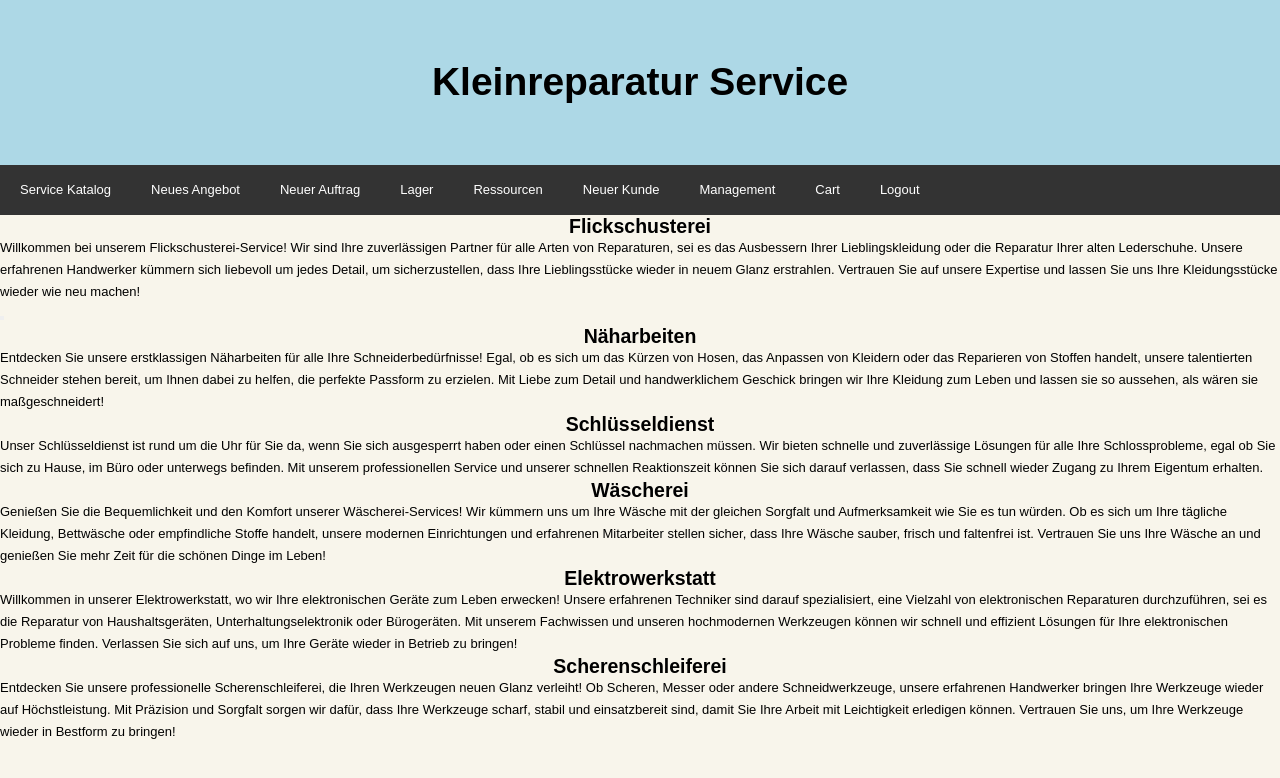
After one commit to thedobariya/SP2024-G5-Kleinreparaturen_2, a Spring app: template src/main/resources/templates/servicecatalog.html in a window 1280 px wide. The commit adds this page. Shown: the top 778 px of the page. Run offline with Thymeleaf, Linux system fonts and the light colour scheme; the template is opened without the code that fills it, so the values that code supplies are empty; the project's own start-up code is not run, and a stand-in starts its controllers and pages.

Commit message:
Added Service Classes and ServiceCatalog

```diff
--- a/src/main/java/kickstart/managment/ManagmentController.java
+++ b/src/main/java/kickstart/managment/ManagmentController.java
@@ -6,10 +6,10 @@ import org.springframework.web.bind.annotation.GetMapping;
 @Controller
 public class ManagmentController {
 
-	@GetMapping("managment.html")
+	@GetMapping("management.html")
 	public String managment() { return "managment"; }
 
-	@GetMapping("ressources.html")
+	@GetMapping("resources.html")
 	public String ressources() { return "ressources"; }
 
 	@GetMapping("finance.html")
--- /dev/null
+++ b/src/main/java/servicecatalog/SerivceController.java
@@ -0,0 +1,4 @@
+package servicecatalog;
+
+public class SerivceController {
+}
--- /dev/null
+++ b/src/main/java/servicecatalog/ServiceRepository.java
@@ -0,0 +1,4 @@
+package servicecatalog;
+
+public interface ServiceRepository {
+}
--- a/src/main/resources/templates/cart.html
+++ b/src/main/resources/templates/cart.html
@@ -21,9 +21,9 @@
     <a href="#">New Offers</a>
     <a href="#">New Orders</a>
     <a href="depot.html">Depot</a>
-    <a href="ressources.html">Ressources</a>
+    <a href="resources.html">Ressources</a>
     <a href="#">New Customer</a>
-    <a href="managment.html">Managment</a>
+    <a href="management.html">Managment</a>
     <a href="cart.html">Cart</a>
     <a href="#">Logout</a>
 </div>
--- a/src/main/resources/templates/depot.html
+++ b/src/main/resources/templates/depot.html
@@ -16,9 +16,9 @@
     <a href="#">New Offers</a>
     <a href="#">New Orders</a>
     <a href="depot.html">Depot</a>
-    <a href="ressources.html">Resources</a>
+    <a href="resources.html">Resources</a>
     <a href="#">New Customer</a>
-    <a href="managment.html">Management</a>
+    <a href="management.html">Management</a>
     <a href="cart.html">Cart</a>
     <a href="#">Logout</a>
 </div>
--- a/src/main/resources/templates/finance.html
+++ b/src/main/resources/templates/finance.html
@@ -18,7 +18,7 @@
         <a href="depot.html">Depot</a>
         <a href="#">Ressources</a>
         <a href="#">New Customer</a>
-        <a href="managment.html">Managment</a>
+        <a href="management.html">Managment</a>
         <a href="cart.html">Cart</a>
         <a href="#">Logout</a>
     </div>
--- a/src/main/resources/templates/managment.html
+++ b/src/main/resources/templates/management.html
@@ -17,9 +17,9 @@
     <a href="#">New Offers</a>
     <a href="#">New Orders</a>
     <a href="depot.html">Depot</a>
-    <a href="ressources.html">Ressources</a>
+    <a href="resources.html">Ressources</a>
     <a href="#">New Customer</a>
-    <a href="managment.html">Managment</a>
+    <a href="management.html">Managment</a>
     <a href="cart.html">Cart</a>
     <a href="#">Logout</a>
 </div>
--- a/src/main/resources/templates/ressources.html
+++ b/src/main/resources/templates/resources.html
@@ -16,9 +16,9 @@
         <a href="#">New Offers</a>
         <a href="#">New Orders</a>
         <a href="depot.html">Depot</a>
-        <a href="ressources.html">Ressources</a>
+        <a href="resources.html">Ressources</a>
         <a href="#">New Customer</a>
-        <a href="managment.html">Managment</a>
+        <a href="management.html">Managment</a>
         <a href="cart.html">Cart</a>
         <a href="#">Logout</a>
     </div>
--- /dev/null
+++ b/src/main/resources/templates/servicecatalog.html
@@ -0,0 +1,84 @@
+<!DOCTYPE html SYSTEM "http://www.thymeleaf.org/dtd/xhtml1-strict-thymeleaf-spring4-4.dtd">
+<html xmlns="http://www.w3.org/1999/xhtml" xmlns:th="http://www.thymeleaf.org" lang ="en">
+
+<head>
+    <meta charset="UTF-8">
+    <meta name="viewport" content="width=device-width, initial-scale=1.0">
+    <title>Cart</title>
+    <link th:href ="@{resources/css/style.css}" rel="stylesheet" />
+    <style>
+
+    </style>
+</head>
+
+<body>
+
+<div id="banner">
+    <h1>Kleinreparatur Service</h1>
+</div>
+
+<div id="navbar">
+    <a href="servicecatalog.html">Service Katalog</a>
+    <a href="#">Neues Angebot</a>
+    <a href="#">Neuer Auftrag</a>
+    <a href="depot.html">Lager</a>
+    <a href="resources.html">Ressourcen</a>
+    <a href="#">Neuer Kunde</a>
+    <a href="management.html">Management</a>
+    <a href="cart.html">Cart</a>
+    <a href="#">Logout</a>
+</div>
+
+<div id="servicecatalog">
+    <div class="service">
+        <h2 class="service">Flickschusterei</h2>
+        <p>Willkommen bei unserem Flickschusterei-Service!
+            Wir sind Ihre zuverlässigen Partner für alle Arten von Reparaturen, sei es das Ausbessern Ihrer Lieblingskleidung oder die Reparatur Ihrer alten Lederschuhe.
+            Unsere erfahrenen Handwerker kümmern sich liebevoll um jedes Detail, um sicherzustellen, dass Ihre Lieblingsstücke wieder in neuem Glanz erstrahlen.
+            Vertrauen Sie auf unsere Expertise und lassen Sie uns Ihre Kleidungsstücke wieder wie neu machen!</p>
+        <button></button>
+    </div>
+
+    <div class="service">
+        <h2 class="service">Näharbeiten</h2>
+        <p>Entdecken Sie unsere erstklassigen Näharbeiten für alle Ihre Schneiderbedürfnisse!
+            Egal, ob es sich um das Kürzen von Hosen, das Anpassen von Kleidern oder das Reparieren von Stoffen handelt, unsere talentierten Schneider stehen bereit, um Ihnen dabei zu helfen, die perfekte Passform zu erzielen.
+            Mit Liebe zum Detail und handwerklichem Geschick bringen wir Ihre Kleidung zum Leben und lassen sie so aussehen, als wären sie maßgeschneidert!</p>
+    </div>
+
+    <div class="service">
+        <h2 class="service">Schlüsseldienst</h2>
+        <p>Unser Schlüsseldienst ist rund um die Uhr für Sie da, wenn Sie sich ausgesperrt haben oder einen Schlüssel nachmachen müssen.
+            Wir bieten schnelle und zuverlässige Lösungen für alle Ihre Schlossprobleme, egal ob Sie sich zu Hause, im Büro oder unterwegs befinden.
+            Mit unserem professionellen Service und unserer schnellen Reaktionszeit können Sie sich darauf verlassen, dass Sie schnell wieder Zugang zu Ihrem Eigentum erhalten.</p>
+    </div>
+
+    <div class="service">
+        <h2 class="service">Wäscherei</h2>
+        <p>Genießen Sie die Bequemlichkeit und den Komfort unserer Wäscherei-Services!
+            Wir kümmern uns um Ihre Wäsche mit der gleichen Sorgfalt und Aufmerksamkeit wie Sie es tun würden.
+            Ob es sich um Ihre tägliche Kleidung, Bettwäsche oder empfindliche Stoffe handelt, unsere modernen Einrichtungen und erfahrenen Mitarbeiter stellen sicher, dass Ihre Wäsche sauber, frisch und faltenfrei ist.
+            Vertrauen Sie uns Ihre Wäsche an und genießen Sie mehr Zeit für die schönen Dinge im Leben!</p>
+    </div>
+
+    <div class="service">
+        <h2 class="service">Elektrowerkstatt</h2>
+        <p>Willkommen in unserer Elektrowerkstatt, wo wir Ihre elektronischen Geräte zum Leben erwecken!
+            Unsere erfahrenen Techniker sind darauf spezialisiert, eine Vielzahl von elektronischen Reparaturen durchzuführen, sei es die Reparatur von Haushaltsgeräten, Unterhaltungselektronik oder Bürogeräten.
+            Mit unserem Fachwissen und unseren hochmodernen Werkzeugen können wir schnell und effizient Lösungen für Ihre elektronischen Probleme finden.
+            Verlassen Sie sich auf uns, um Ihre Geräte wieder in Betrieb zu bringen!</p>
+    </div>
+
+    <div class="service">
+        <h2 class="service">Scherenschleiferei</h2>
+        <p>Entdecken Sie unsere professionelle Scherenschleiferei, die Ihren Werkzeugen neuen Glanz verleiht!
+            Ob Scheren, Messer oder andere Schneidwerkzeuge, unsere erfahrenen Handwerker bringen Ihre Werkzeuge wieder auf Höchstleistung.
+            Mit Präzision und Sorgfalt sorgen wir dafür, dass Ihre Werkzeuge scharf, stabil und einsatzbereit sind, damit Sie Ihre Arbeit mit Leichtigkeit erledigen können.
+            Vertrauen Sie uns, um Ihre Werkzeuge wieder in Bestform zu bringen!</p>
+    </div>
+
+</div>
+
+</body>
+
+</html>
```
Also changed, not shown: src/main/java/servicecatalog/Service.java (added, +32 -0 lines), src/main/resources/templates/welcome.html (+7 -7 lines), 1 other file.
